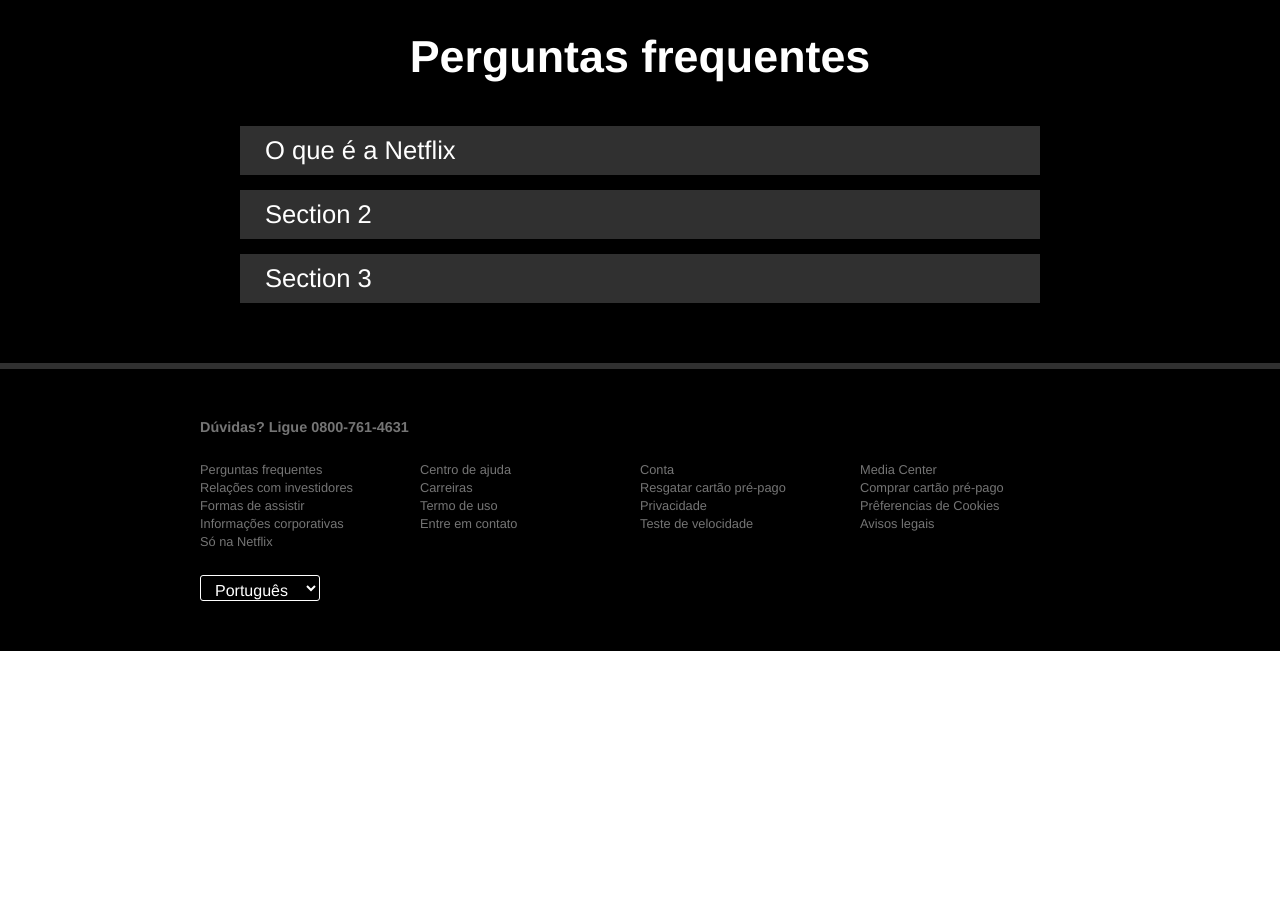
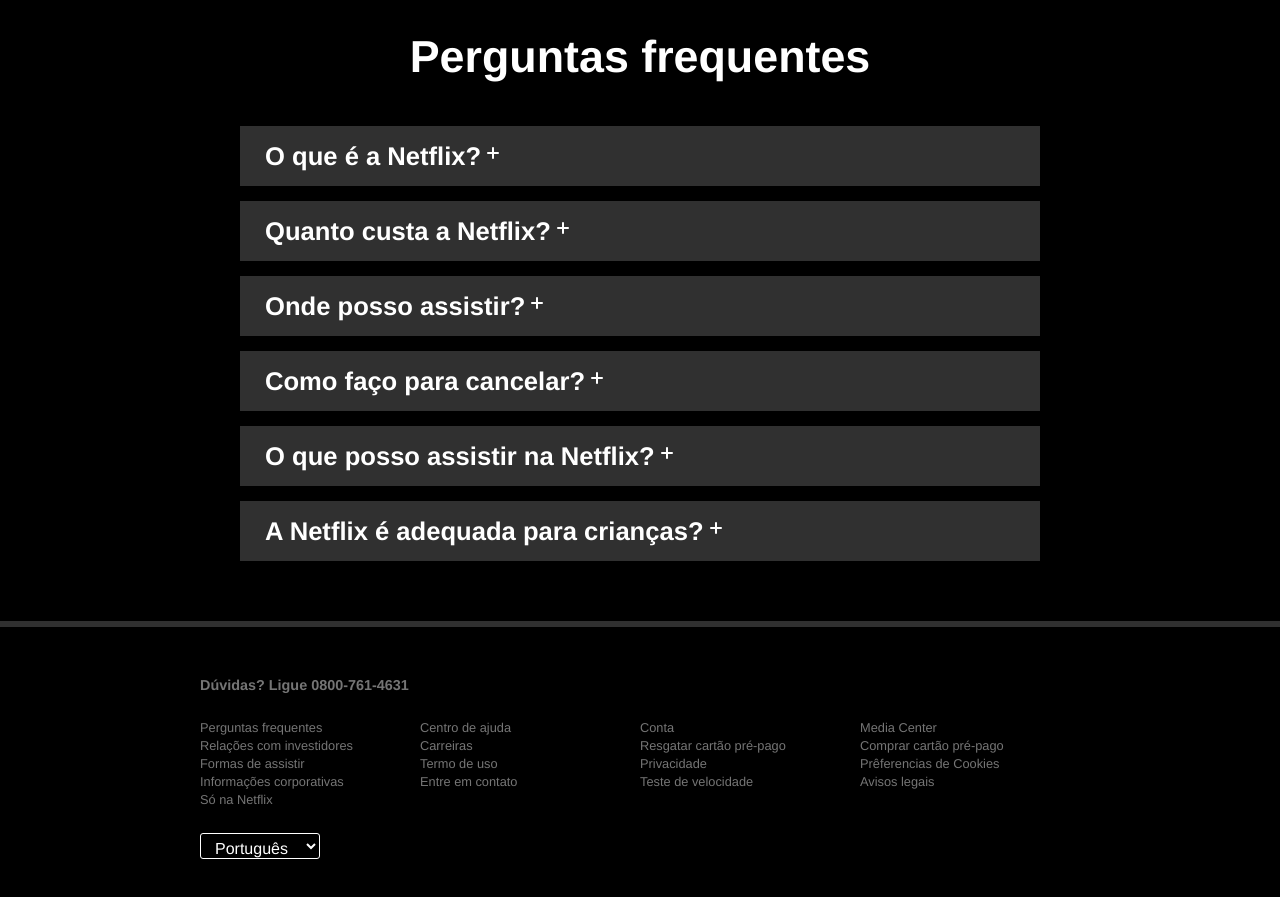
Before and after one commit to giovanniclopes/clone-netflix, a plain HTML site: page index.html in a window 1280 px wide. Shown: the part 2840-3737 px from the top of the page. Before the commit the page ends 3491 px from the top, so only its background shows below. Drawn offline with Linux system fonts and the light colour scheme; a web font is replaced by a local one.

Commit message:
accordion icon added

```diff
--- a/index.html
+++ b/index.html
@@ -88,17 +88,32 @@
 
     <section id="questions">
         <h3>Perguntas frequentes</h3>
-        <button class="accordion">O que é a Netflix</button>
+        <button class="accordion">O que é a Netflix?</button>
         <div class="panel">
         <p>Lorem ipsum dolor sit amet, consectetur adipisicing elit, sed do eiusmod tempor incididunt ut labore et dolore magna aliqua. Ut enim ad minim veniam, quis nostrud exercitation ullamco laboris nisi ut aliquip ex ea commodo consequat.</p>
         </div>
 
-        <button class="accordion">Section 2</button>
+        <button class="accordion">Quanto custa a Netflix?</button>
         <div class="panel">
         <p>Lorem ipsum dolor sit amet, consectetur adipisicing elit, sed do eiusmod tempor incididunt ut labore et dolore magna aliqua. Ut enim ad minim veniam, quis nostrud exercitation ullamco laboris nisi ut aliquip ex ea commodo consequat.</p>
         </div>
 
-        <button class="accordion">Section 3</button>
+        <button class="accordion">Onde posso assistir?</button>
+        <div class="panel">
+        <p>Lorem ipsum dolor sit amet, consectetur adipisicing elit, sed do eiusmod tempor incididunt ut labore et dolore magna aliqua. Ut enim ad minim veniam, quis nostrud exercitation ullamco laboris nisi ut aliquip ex ea commodo consequat.</p>
+        </div>
+
+        <button class="accordion">Como faço para cancelar?</button>
+        <div class="panel">
+        <p>Lorem ipsum dolor sit amet, consectetur adipisicing elit, sed do eiusmod tempor incididunt ut labore et dolore magna aliqua. Ut enim ad minim veniam, quis nostrud exercitation ullamco laboris nisi ut aliquip ex ea commodo consequat.</p>
+        </div>
+
+        <button class="accordion">O que posso assistir na Netflix?</button>
+        <div class="panel">
+        <p>Lorem ipsum dolor sit amet, consectetur adipisicing elit, sed do eiusmod tempor incididunt ut labore et dolore magna aliqua. Ut enim ad minim veniam, quis nostrud exercitation ullamco laboris nisi ut aliquip ex ea commodo consequat.</p>
+        </div>
+
+        <button class="accordion">A Netflix é adequada para crianças?</button>
         <div class="panel">
         <p>Lorem ipsum dolor sit amet, consectetur adipisicing elit, sed do eiusmod tempor incididunt ut labore et dolore magna aliqua. Ut enim ad minim veniam, quis nostrud exercitation ullamco laboris nisi ut aliquip ex ea commodo consequat.</p>
         </div>
--- a/style.css
+++ b/style.css
@@ -514,15 +514,19 @@ nav {
 }
 
 .accordion {
-    padding: 10px 25px;
+    padding: 15px 25px;
     width: 800px;
     text-align: left;
-    font: 500 1.6em var(--font1);
+    font: 600 1.6em var(--font1);
     border: none;
     outline: none;
     background: var(--color3);
     color: var(--color4);
     cursor: pointer;
+}
+
+.accordion:after {
+    content: url(icons/plus.png);
 }
 
 .panel {
```
Also changed, not shown: icons/plus.png (added).
